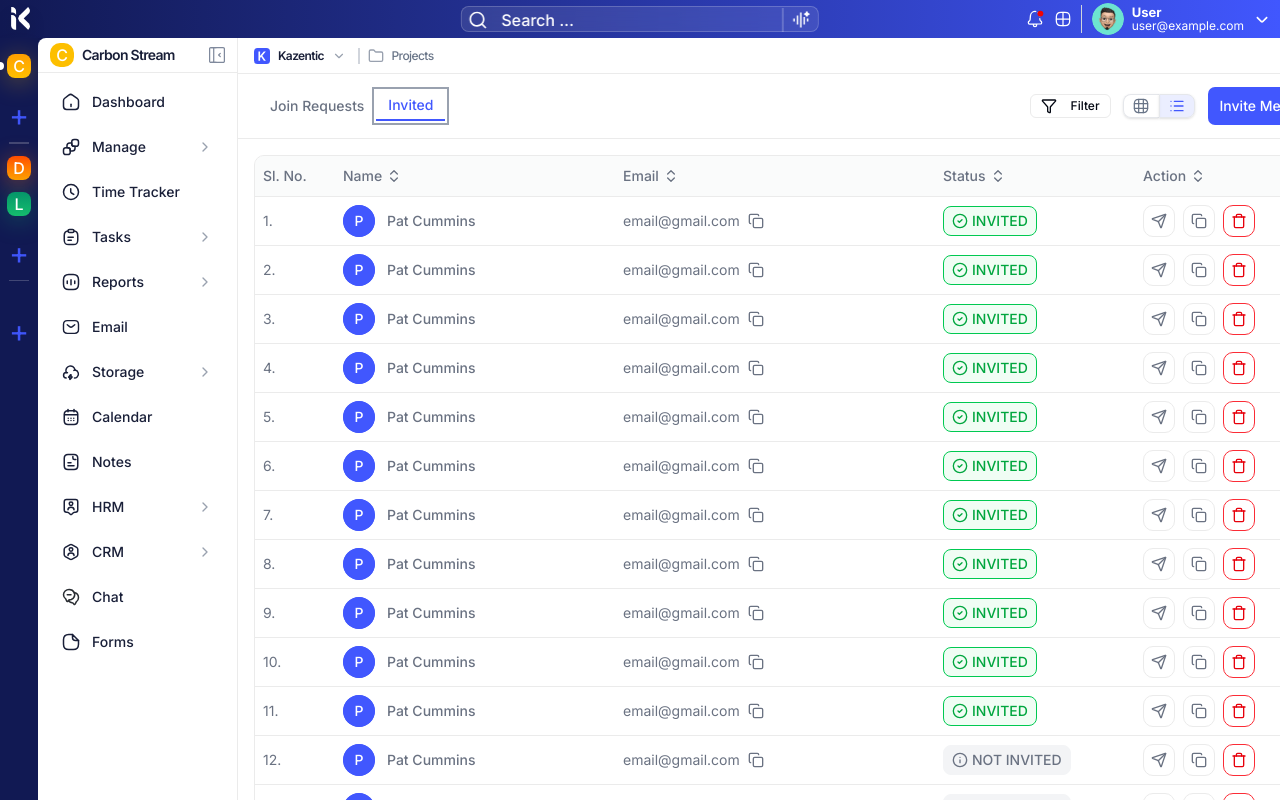
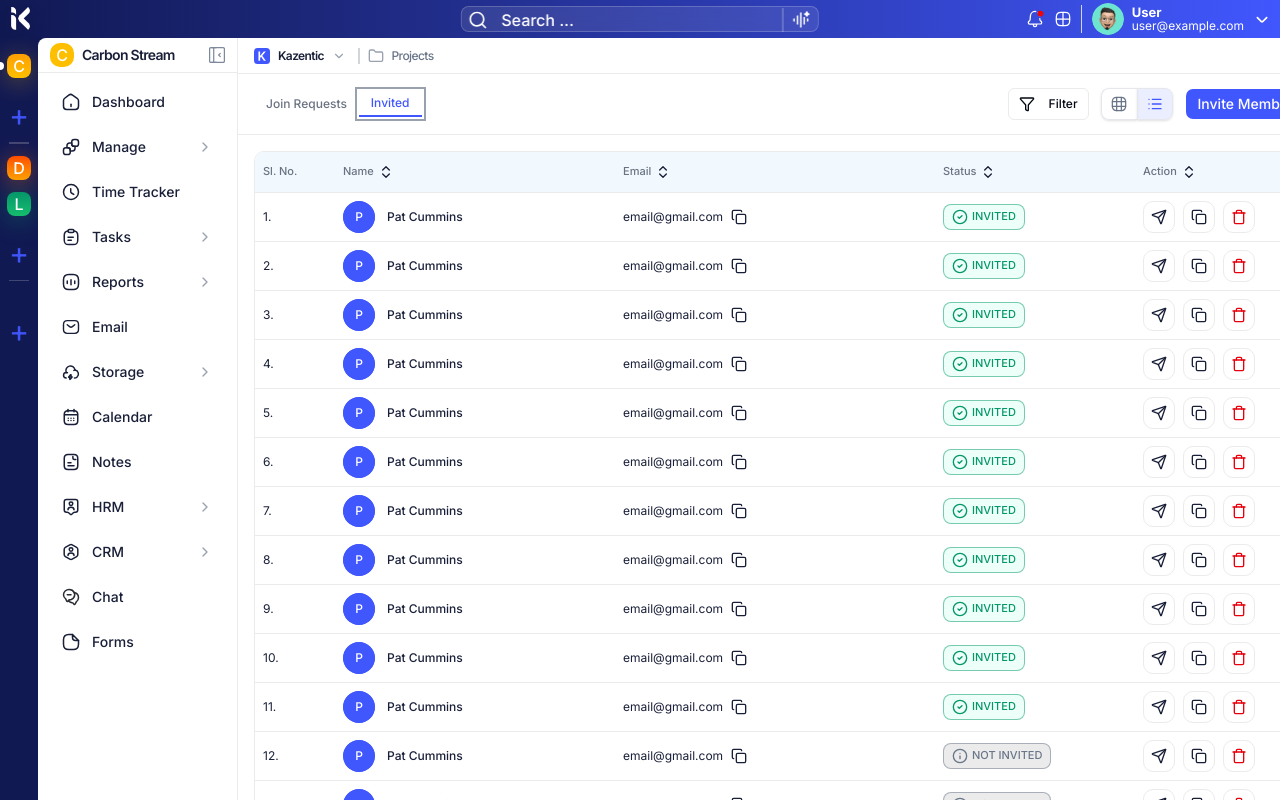
Before and after one commit to Shamiul-alim/KazenticV2, a Next.js app: page /employee/manage in a window 1280 px wide. Both pictures are taken after a click on the tab "Invited". Shown: the top 800 px of the page. Built offline with nearby package versions, Linux system fonts and the light colour scheme.

Commit message:
feat(employee): enhance employee management UI with improved styling and functionality across components

```diff
--- a/src/app/(application)/employee/manage/page.tsx
+++ b/src/app/(application)/employee/manage/page.tsx
@@ -9,7 +9,12 @@ import { InviteMembersTable } from "@/components/employee/manage/invite-members-
 import { Button } from "@/components/employee/ui/button";
 import { Tabs, TabsList, TabsTrigger } from "@/components/employee/ui/tabs";
 import { TabsContent } from "@radix-ui/react-tabs";
+import { Plus } from "lucide-react";
 import { useState } from "react";
+
+const colors = {
+    text: "#191F38"
+}
 
 export default function ManageEmployee() {
     const [viewMode, setViewMode] = useState<"grid" | "list">("list");
@@ -20,29 +25,29 @@ export default function ManageEmployee() {
         <main className="bg-background container mx-auto w-full h-full text-xs">
             <Tabs defaultValue="join-request" className="w-full" onValueChange={(value) => setTabValue(value as "join-request" | "invited")}>
                 <div className="flex items-center justify-between border-y border-border py-3 px-4">
-                    <TabsList className="w-full flex flex-row justify-start bg-transparent">
-                        <TabsTrigger value="join-request">Join Requests</TabsTrigger>
-                        <TabsTrigger value="invited">Invited</TabsTrigger>
+                    <TabsList className="w-full flex flex-row justify-start bg-transparent border-0 p-0 m-0 self-items-end">
+                        <TabsTrigger value="join-request" className="text-xs">Join Requests</TabsTrigger>
+                        <TabsTrigger value="invited" className="text-xs">Invited</TabsTrigger>
                     </TabsList>
                     <FilterViewToolkit viewMode={viewMode} setViewMode={setViewMode} />
 
                     {
                         tabValue === "invited" && (
-                            <Button onClick={() => setOpenInviteDialog(true)} className="rounded-md h-10 px-3 ml-3">
-                                Invite Members
+                            <Button onClick={() => setOpenInviteDialog(true)} className="rounded-md h-8 px-3 ml-3">
+                                Invite Members <Plus size={4} />
                             </Button>
                         )
                     }
                 </div>
                 <TabsContent value="join-request">
-                    <div className="text-muted-foreground text-sm container p-4">
+                    <div className="text-[colors.text] text-sm container p-4">
                         {
                             viewMode === "list" ? <EmployeeActionTable /> : <EmployeeActionGrid />
                         }
                     </div>
                 </TabsContent>
                 <TabsContent value="invited">
-                    <div className="text-muted-foreground text-sm container p-4">
+                    <div className="text-[colors.text] text-sm container p-4">
                         {
                             viewMode === "list" ? <InviteMembersTable /> : <InviteMembersGrid />
                         }
--- a/src/components/employee/layout/all-employee-section.tsx
+++ b/src/components/employee/layout/all-employee-section.tsx
@@ -12,7 +12,7 @@ import FilterViewToolkit from "./filter-view-toolkit";
 import SettingsIcon from "../icons/settings";
 
 export const toolbarButton =
-    "rounded-sm h-6 text-xs leading-5";
+    "rounded-sm text-xs leading-5";
 
 const colors = {
     exportBtn: {
@@ -55,7 +55,7 @@ export default function AllEmployeeSection() {
                         </div>
 
                         {/* Right action */}
-                        <Button onClick={handleManageEmployee} className={cn(toolbarButton, "px-3 flex items-center gap-2")}>
+                        <Button onClick={handleManageEmployee} className={cn(toolbarButton, "px-3 flex items-center gap-2 font-medium")}>
                             Manage Employee
                             {/* <Settings size={3.5} /> */}
                             <SettingsIcon className="size-3.5" />
--- a/src/components/employee/layout/filter-view-toolkit.tsx
+++ b/src/components/employee/layout/filter-view-toolkit.tsx
@@ -10,7 +10,7 @@ type FilterViewToolkitProps = {
 }
 
 const toolbarButton =
-    "rounded-sm h-6 text-xs"
+    "rounded-sm text-xs"
 
 export default function FilterViewToolkit({ viewMode, setViewMode }: FilterViewToolkitProps) {
     return (
@@ -23,11 +23,11 @@ export default function FilterViewToolkit({ viewMode, setViewMode }: FilterViewT
 
             {/* View toggle */}
             <ToggleGroup variant="outline" type="single" value={viewMode} onValueChange={(status) => setViewMode(status as "grid" | "list")} className="gap-0">
-                <ToggleGroupItem value="grid" className="rounded-r-none border-r-0 data-[state=on]:bg-primary-dashboard/10 data-[state=on]:text-primary-dashboard p-0 h-6">
+                <ToggleGroupItem value="grid" className="rounded-r-none border-r-0 data-[state=on]:bg-primary-dashboard/10 data-[state=on]:text-primary-dashboard p-0 h-8">
                     {/* <LayoutGrid size={6} /> */}
                     <GridIcon className='size-4' />
                 </ToggleGroupItem>
-                <ToggleGroupItem value="list" className="rounded-l-none data-[state=on]:bg-primary-dashboard/10 data-[state=on]:text-primary-dashboard p-0 h-6">
+                <ToggleGroupItem value="list" className="rounded-l-none data-[state=on]:bg-primary-dashboard/10 data-[state=on]:text-primary-dashboard p-0 h-8">
                     <List size={4} />
                 </ToggleGroupItem>
             </ToggleGroup>
--- a/src/components/employee/manage/employee-action-table.tsx
+++ b/src/components/employee/manage/employee-action-table.tsx
@@ -14,6 +14,16 @@ import {
 import { ChevronsUpDown, Copy, XCircle, CheckCircle2 } from "lucide-react"
 import { EMPLOYEE_DATA } from "@/data/employees-data"
 
+const colors = {
+    bg: "#F2F9FE",
+    text: "#191F38",
+    actionBtn: {
+        border: "#EBEBEB",
+        success: "#178D6C",
+        danger: "#DC2626",
+    }
+}
+
 export function EmployeeActionTable() {
     return (
         <div className="rounded-lg border">
@@ -28,14 +38,14 @@ export function EmployeeActionTable() {
                     <col className="w-65" />
                 </colgroup>
 
-                <TableHeader className="bg-muted/40">
+                <TableHeader className="bg-[#F2F9FE]">
                     <TableRow>
                         {["Name", "Email", "Phone", "Designation", "Position", "Action"].map(
                             (h) => (
                                 <TableHead key={h}>
-                                    <div className="flex items-center gap-1">
+                                    <div className="flex items-center gap-1 text-[#191F38] font-semibold text-[11px]">
                                         {h}
-                                        <ChevronsUpDown className="h-4 w-4 text-muted-foreground" />
+                                        <ChevronsUpDown className="h-4 w-4" />
                                     </div>
                                 </TableHead>
                             )
@@ -45,9 +55,9 @@ export function EmployeeActionTable() {
 
                 <TableBody>
                     {EMPLOYEE_DATA.map((emp) => (
-                        <TableRow key={emp.id}>
+                        <TableRow key={emp.id} className="font-medium text-xs">
                             {/* Name */}
-                            <TableCell className="flex items-center gap-3 font-medium text-xs">
+                            <TableCell className="flex items-center gap-3">
                                 <Avatar className="h-6 w-6">
                                     <AvatarFallback>P</AvatarFallback>
                                 </Avatar>
@@ -82,7 +92,7 @@ export function EmployeeActionTable() {
                                     <Button
                                         size="icon"
                                         variant="outline"
-                                        className="h-8 w-8 text-green-600 border-green-500"
+                                        className="h-8 w-8 text-[#178D6C] border-[#EBEBEB]"
                                     >
                                         <CheckCircle2 className="h-4 w-4" />
                                     </Button>
@@ -90,7 +100,7 @@ export function EmployeeActionTable() {
                                     <Button
                                         size="icon"
                                         variant="outline"
-                                        className="h-8 w-8 text-red-600 border-red-500"
+                                        className="h-8 w-8 text-[#DC2626] border-[#EBEBEB]"
                                     >
                                         <XCircle className="h-4 w-4" />
                                     </Button>
--- a/src/components/employee/manage/invite-members-table.tsx
+++ b/src/components/employee/manage/invite-members-table.tsx
@@ -21,6 +21,11 @@ import {
 import { INVITE_MEMBERS } from "@/data/employees-data"
 import { InviteStatusPill } from "./invite-status-pill"
 
+const colors = {
+    bg: "#F2F9FE",
+    text: "#191F38",
+}
+
 export function InviteMembersTable() {
     return (
         <div className="rounded-lg border overflow-hidden">
@@ -34,15 +39,15 @@ export function InviteMembersTable() {
                     <col className="w-50" />
                 </colgroup>
 
-                <TableHeader className="bg-muted/40">
+                <TableHeader className="bg-[#F2F9FE] text-[#191F38]">
                     <TableRow>
                         {["Sl. No.", "Name", "Email", "Status", "Action"].map((h) => (
-                            <TableHead key={h}>
+                            <TableHead key={h} className="text-[11px]">
                                 <div className="flex items-center gap-1">
                                     {h}
                                     {
                                         h !== "Sl. No." && (
-                                            <ChevronsUpDown className="h-4 w-4 text-muted-foreground" />
+                                            <ChevronsUpDown className="h-4 w-4 text-[#191F38]" />
                                         )
                                     }
                                 </div>
@@ -53,7 +58,7 @@ export function InviteMembersTable() {
 
                 <TableBody>
                     {INVITE_MEMBERS.map((row, index) => (
-                        <TableRow key={row.id}>
+                        <TableRow key={row.id} className="text-xs text-[#191F38]">
                             {/* Sl no */}
                             <TableCell>{index + 1}.</TableCell>
 
@@ -69,7 +74,7 @@ export function InviteMembersTable() {
                             <TableCell>
                                 <div className="flex items-center gap-2">
                                     {row.email}
-                                    <Copy className="h-4 w-4 cursor-pointer text-muted-foreground" />
+                                    <Copy className="h-4 w-4 cursor-pointer text-[#191F38]" />
                                 </div>
                             </TableCell>
 
@@ -82,19 +87,19 @@ export function InviteMembersTable() {
                             <TableCell>
                                 <div className="flex gap-2">
                                     <Button size="icon" variant="outline" className="h-8 w-8">
-                                        <Send className="h-4 w-4" />
+                                        <Send className="h-4 w-4 text-[#191F38]" />
                                     </Button>
 
                                     <Button size="icon" variant="outline" className="h-8 w-8">
-                                        <Copy className="h-4 w-4" />
+                                        <Copy className="h-4 w-4 text-[#191F38]" />
                                     </Button>
 
                                     <Button
                                         size="icon"
                                         variant="outline"
-                                        className="h-8 w-8 text-red-600 border-red-500"
+                                        className="h-8 w-8 text-red-600 border-[#EBEBEB]"
                                     >
-                                        <Trash className="h-4 w-4" />
+                                        <Trash className="h-4 w-4 text-red-600" />
                                     </Button>
                                 </div>
                             </TableCell>
--- a/src/components/employee/manage/invite-status-pill.tsx
+++ b/src/components/employee/manage/invite-status-pill.tsx
@@ -5,10 +5,10 @@ export function InviteStatusPill({ status }: { status: "INVITED" | "NOT_INVITED"
     return (
         <div
             className={cn(
-                "inline-flex items-center gap-1 rounded-md border px-2 py-1 text-sm font-medium",
+                "inline-flex items-center gap-1 rounded-md border px-2 py-1 text-[11px] font-medium",
                 status === "INVITED"
-                    ? "border-green-500 bg-green-50 text-green-600"
-                    : "border-muted bg-muted text-muted-foreground"
+                    ? "border-[#05966980] bg-[#ECFFF9] text-[#059669]"
+                    : "border-[#69758880] bg-[#EBEBEB] text-[#697588]"
             )}
         >
             {status === "INVITED" ? (
--- a/src/components/employee/ui/input.tsx
+++ b/src/components/employee/ui/input.tsx
@@ -8,7 +8,7 @@ const Input = React.forwardRef<HTMLInputElement, React.ComponentProps<"input">>(
       <input
         type={type}
         className={cn(
-          "flex h-8 w-full rounded-md border border-[#EBEBEB]  bg-[#FFFFFF] px-4 py-3 text-[11px] font-medium leading-5 tracking-tighter text-[#9BA2AD]  focus-visible:outline-none focus-visible:ring-0 disabled:cursor-not-allowed disabled:opacity-50 md:text-sm",
+          "flex h-8 w-full rounded-sm border border-[#E5E9EB]  bg-[#FFFFFF] px-4 py-3 text-[11px] font-medium leading-5 tracking-tighter text-[#9BA2AD]  focus-visible:outline-none focus-visible:ring-0 disabled:cursor-not-allowed disabled:opacity-50 md:text-sm",
           className,
         )}
         ref={ref}
```
Also changed, not shown: src/components/employee/custom/employee-profile-card.tsx (+4 -5 lines), src/components/employee/custom/status-select.tsx (+3 -4 lines), src/components/employee/manage/employee-card.tsx (+17 -10 lines), src/components/employee/manage/invite-employee-dialog.tsx (+11 -11 lines).
